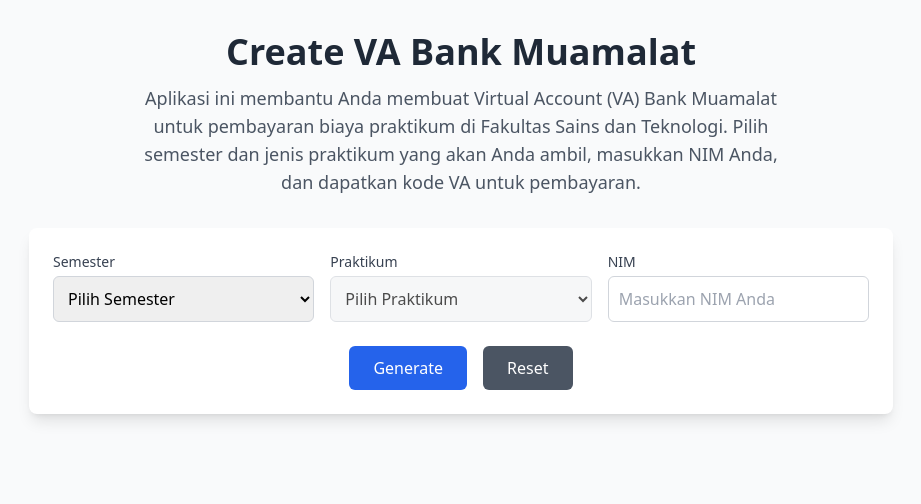
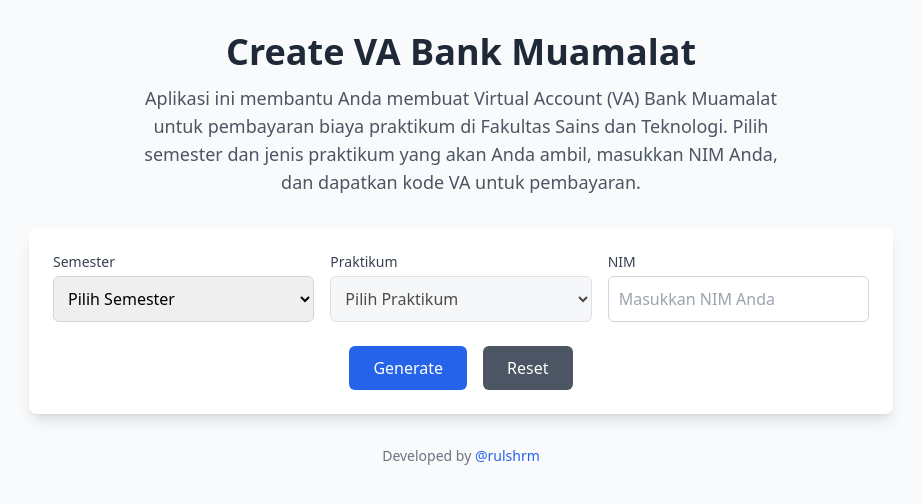
Before and after one commit to rulshrm/VA-Praktikum-TI, a React (Vite) app: page / in a window 1280 px wide. Shown: the top 504 px of the page, without its empty margins (179-1100 px from the left). Built offline with nearby package versions, Linux system fonts and the light colour scheme.

Commit message:
feat: add footer with developer information and Instagram link

```diff
--- a/src/App.tsx
+++ b/src/App.tsx
@@ -10,6 +10,28 @@
         <Header />
         <Form />
       </div>
+      <footer className="text-center text-gray-500 text-sm mt-8">
+        <p>
+          Developed by{" "}
+          <a
+            href="instagram://user?username=rulshrm"
+            onClick={(e) => {
+              e.preventDefault();
+              window.open(
+                "https://www.instagram.com/rulshrm/",
+                "_blank",
+                "noopener,noreferrer"
+              );
+              setTimeout(() => {
+                window.location.href = "https://www.instagram.com/rulshrm/";
+              }, 25);
+            }}
+            className="text-blue-600 hover:text-blue-800 transition-colors cursor-pointer"
+          >
+            @rulshrm
+          </a>
+        </p>
+      </footer>
       <SpeedInsights />
     </div>
   );
```
